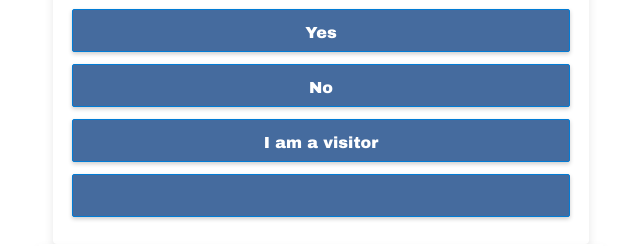
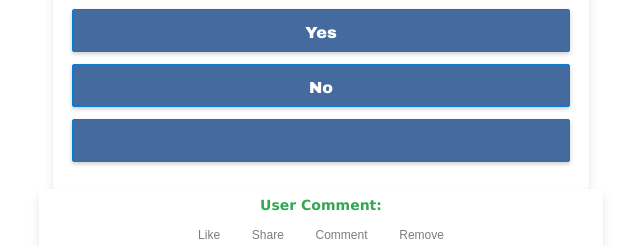
Before and after one commit to reallinks/YEP-2025-bw, a plain HTML site: page index.html in a window 1280 px wide. Shown: the part 2302-2548 px from the top of the page, without its empty margins (319-959 px from the left). Drawn offline with nearby package versions, Linux system fonts and the light colour scheme; no server answers; a script that the page names is missing; a web font is replaced by a local one.

Commit message:
Update index.html

```diff
--- a/index.html
+++ b/index.html
@@ -1322,11 +1322,6 @@ No
 </p>
 </div>
 <div class="answer anses1">
-<p>
-I am a visitor
-</p>
-</div>
-<div class="answer anses1">
 </div>
 <div class="answer anses2">
 <p>National ID Card</p>
```
